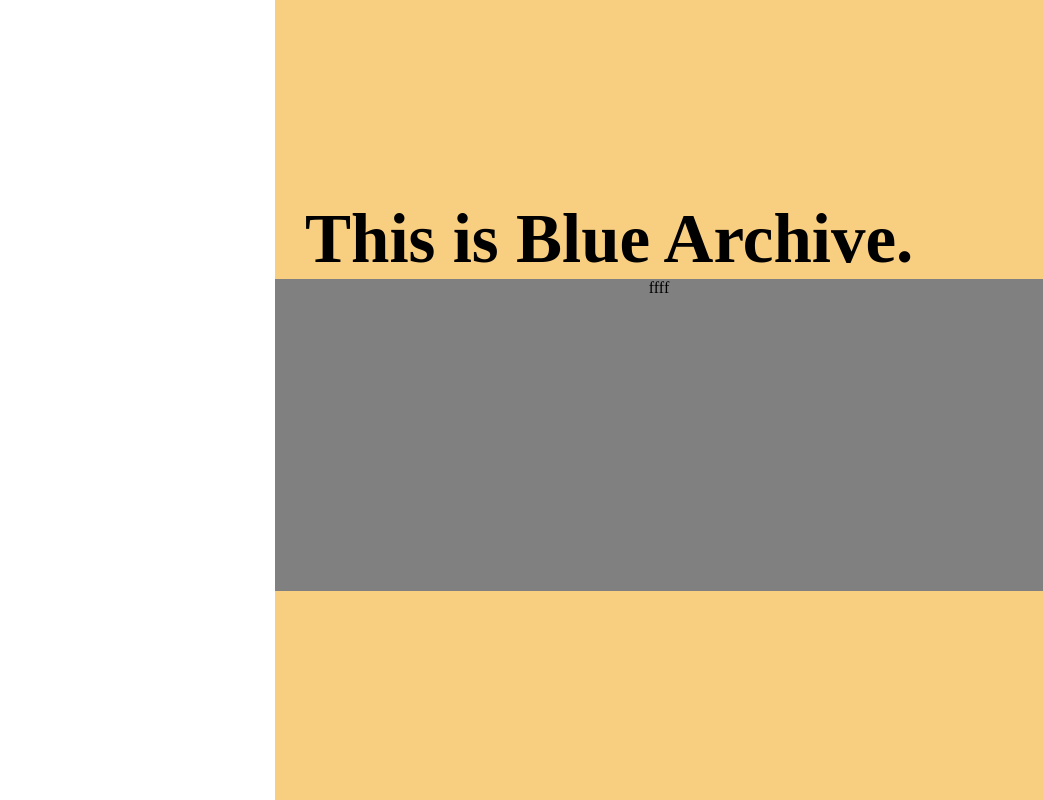
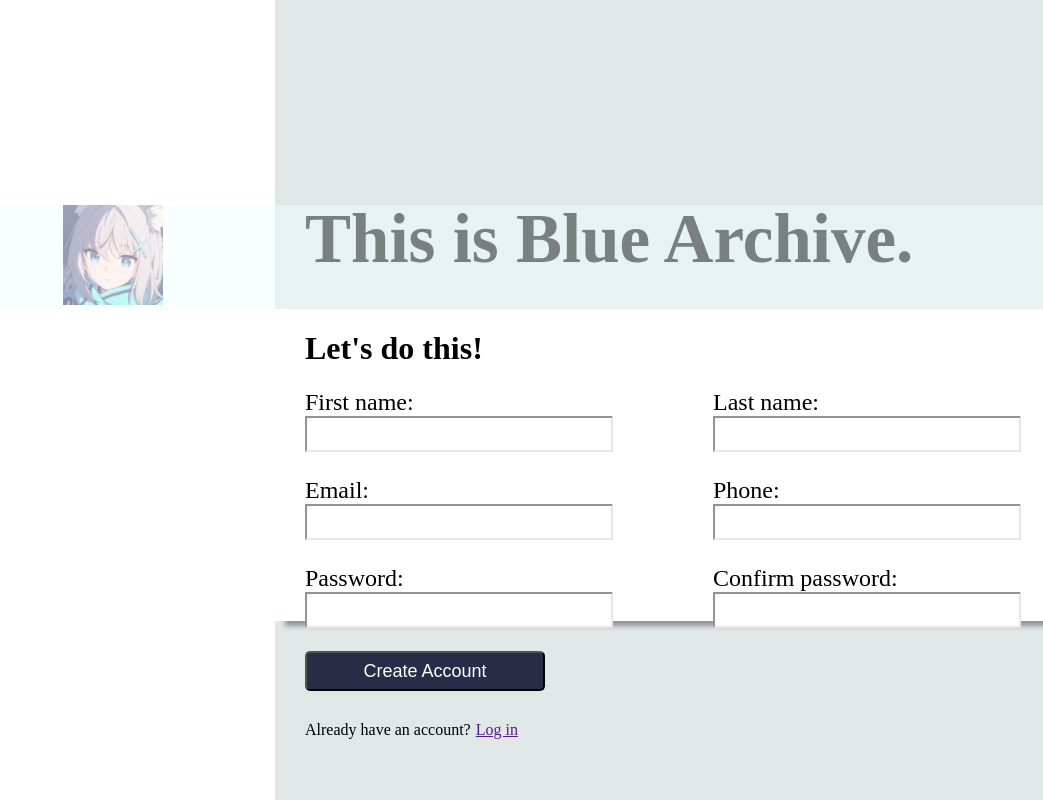
Before and after one commit to yjang4/Sign-up-form, a plain HTML site: page index.html in a window 1280 px wide. Shown: the whole page, without its empty margins (237-1280 px from the left). Drawn offline with Linux system fonts and the light colour scheme.

Commit message:
finish sign-up page

```diff
--- a/index.html
+++ b/index.html
@@ -8,12 +8,59 @@
     <link rel="stylesheet" href="style.css">
 </head>
 <body>
+    <div class="shiroko">
+        <img class="shiroko-img" src="shiroko.png">
+    </div>
     <div class="container">
         <div class="left-side"></div>
         <div class="right-side">
             <div class="header"> This is Blue Archive.</div>
-            <div class="sign-up-form">ffff</div>
-            <div class="create-account"></div>
+            <div class="sign-up-form">
+                <h1> Let's do this!</h1>
+                <div class="inputs">
+                    <div class="sign-up-col-1">
+                        <form>
+                            <div class="sign-up-box">
+                                <label for="fname">First name:</label><br>
+                                <input type="text" id="fname" name="fname"><br>
+                            </div>
+                            <div class="sign-up-box">
+                                <label for="lname">Email:</label><br>
+                                <input type="text" id="email" name="email"><br>
+                            </div>
+                            <div class="sign-up-box">
+                                <label for="password">Password:</label><br>
+                                <input type="password" id="password" name="password">
+                            </div>
+                        </form>
+                    </div>
+                    <div class="sign-up-col-2">
+                        <form>
+                            <div class="sign-up-box">
+                                <label for="lname">Last name:</label><br>
+                                <input type="text" id="lname" name="lname"><br>
+                            </div>
+                            <div class="sign-up-box">
+                                <label for="tel">Phone:</label><br>
+                                <input type="tel" id="tel" name="tel"><br>
+                            </div>
+                            <div class="sign-up-box">
+                                <label for="confirm-password">Confirm password:</label><br>
+                                <input type="confirm-password" id="confirm-password" name="confirm-password">
+                            </div>
+                        </form>
+                    </div>
+                </div>
+            </div>
+            <div class="create-account">
+                <button class="create-account-btn">
+                    Create Account
+                </button>
+                <div class="log-in">
+                    <div class="log-in-message">Already have an account?</div>
+                    <a href=""> Log in </a>
+                </div>
+            </div>
         </div>
     </div>
 
--- a/style.css
+++ b/style.css
@@ -1,6 +1,6 @@
 body {
-    padding: 0;
-    margin: 0;
+    padding: 0px;
+    margin: 0px;
     background-image: url("Blue-Archive.jpg");
 }
 .container {
@@ -17,7 +17,7 @@
 
     width: 60%;
     height: 100vh;
-    background-color: rgb(248, 206, 129);
+    background-color: rgb(223, 231, 231);
 }
 .header {
     font-weight:bold;
@@ -25,10 +25,79 @@
     width: auto;
     padding-top: 200px;
     padding-left: 30px;
+    padding-bottom: 30px;
 }
 .sign-up-form {
-    background-color: grey;
+    background-color: rgb(255, 255, 255);
+    box-shadow: 10px 5px 5px rgb(148, 148, 148);
     width: auto;
     height: 39%;
-    text-align: center;
+    padding: 0px;
 }
+h1 {
+    padding-left: 30px;
+}
+.inputs {
+    display: flex;
+    gap: 100px;
+}
+.sign-up-col-1 {
+    display: flex;
+    flex-direction: column;
+    gap: 30px;
+    padding-left: 30px;
+}
+.sign-up-box {
+    font-size: 24px;
+    padding-bottom: 25px;
+}
+input {
+    font-size: 24px;
+    width: 300px;
+    height: 30px;
+    border-color: #E5E7EB;
+}
+
+input:focus {
+    background-color: lightblue;
+    box-shadow: 5px 5px 5px rgb(148, 148, 148);
+}
+.create-account {
+    display:flex;
+    flex-direction: column;
+    gap: 30px;
+    padding: 30px;
+}
+.log-in {
+    display:flex;
+
+}
+a {
+    margin-left: 5px;
+}
+.create-account-btn {
+    width: 240px;
+    height: 40px;
+    font-size: 18px;
+    color:white;
+    border-radius: 5px;
+    background-color: rgb(40, 44, 70);
+}
+.shiroko {
+    padding: 0px;
+    margin: 0px;
+    position:absolute;
+    background-color: azure;
+    opacity: 50%;
+    width: 100%;
+    top: 205px;
+
+}
+.shiroko-img {
+    height: 100px;
+    padding:0px;
+    margin: 0px;
+    padding-left: 300px;
+    width: auto;
+
+}
```
